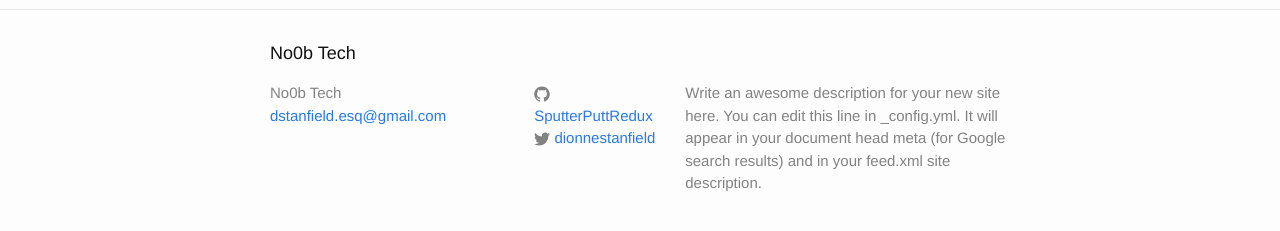
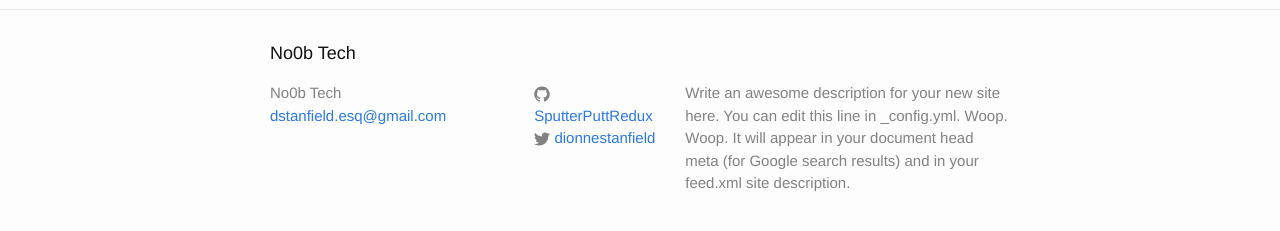
Before and after one commit to SputterPuttRedux/SputterPuttRedux.github.io, a Jekyll site: the page built from tech_blog/index.html, in a window 1280 px wide. Shown: the part 377-608 px from the top of the page. Built offline with Jekyll 4.4.1, drawn with Linux system fonts in a browser that asks for light colours.

Commit message:
Add test line of text after changing link to stylesheet in untracked index.html fle

```diff
--- a/tech_blog/_config.yml
+++ b/tech_blog/_config.yml
@@ -3,7 +3,7 @@ title: No0b Tech
 email: dstanfield.esq@gmail.com
 description: > # this means to ignore newlines until "baseurl:"
   Write an awesome description for your new site here. You can edit this
-  line in _config.yml. It will appear in your document head meta (for
+  line in _config.yml. Woop. Woop. It will appear in your document head meta (for
   Google search results) and in your feed.xml site description.
 baseurl: "" # the subpath of your site, e.g. /blog/
 url: "http://sputterputtredux.github.io/index.html" # the base hostname & protocol for your site
```
